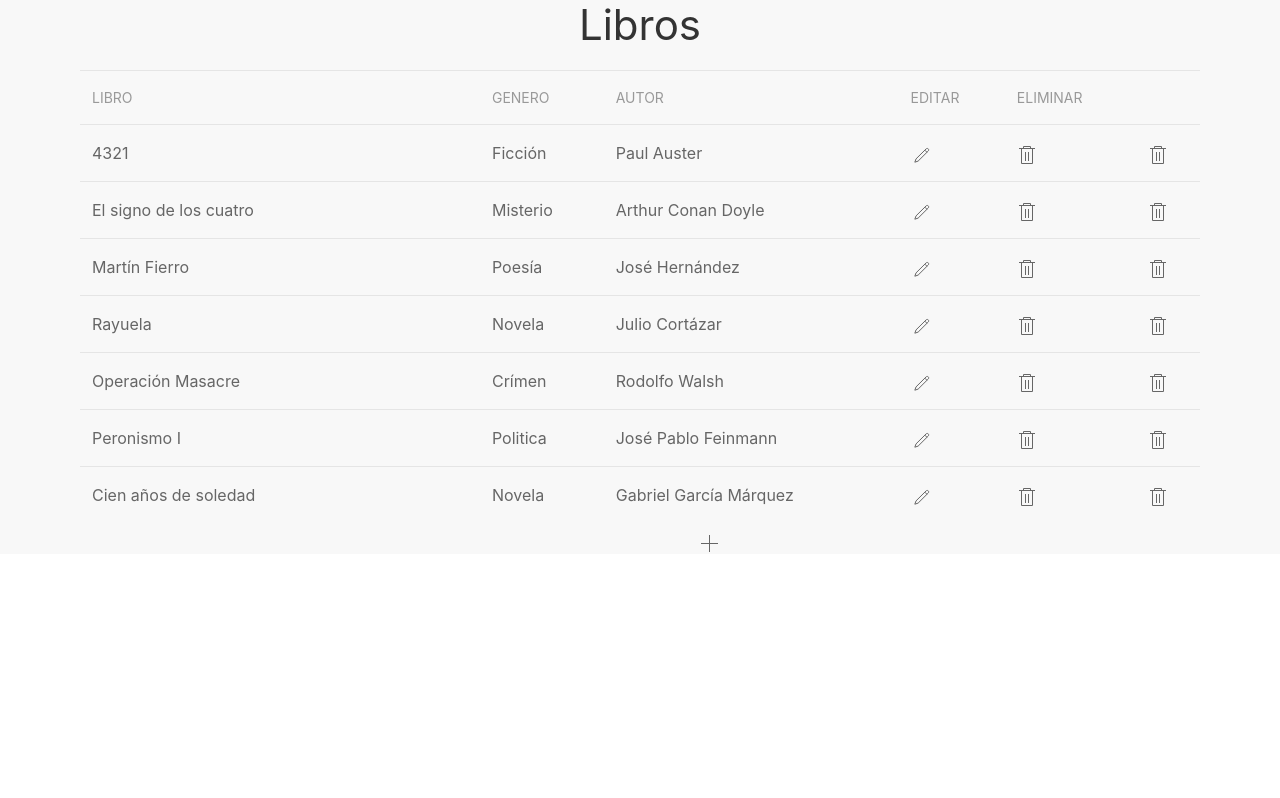
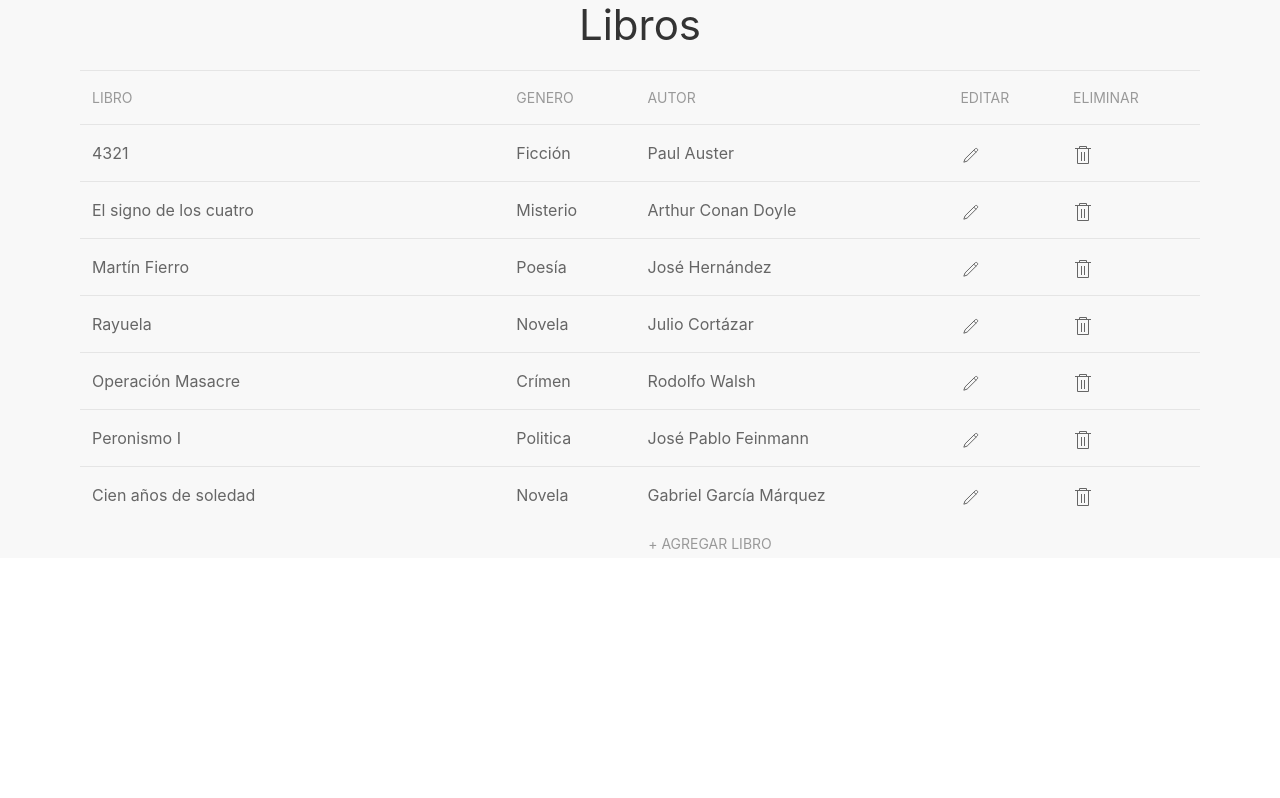
Before and after one commit to clariB17/Mi_biblioteca, a Flask app: page /libros in a window 1280 px wide. Shown: the part 80-878 px from the top of the page. Run offline with Flask 2, Linux system fonts and the light colour scheme; some libraries are stand-ins or nearby versions.

Commit message:
Update libros.html

```diff
--- a/reto_7/templates/libros.html
+++ b/reto_7/templates/libros.html
@@ -14,42 +14,27 @@
                 <th>Autor</th>
                 <th>Editar</th>
                 <th>Eliminar</th>
-                <th></th>
             </tr>
             {% for libro in libros %}
             <tr>
                 <td >{{libro.titulo}}</td>
                 <td>{{libro.genero}}</td>
                 <td>{{libro.autor}}</td>
-                <td>
+                <td class="editar">
                     <a href="{{url_for('editarLibro', libro_id = libro.id )}}" uk-icon="pencil"></a>
                 </td>
-                <td>
+                <td class="borrar">
                     <a href="{{url_for('eliminarLibro', libro_id = libro.id )}}" uk-icon="trash" ></a>
                 </td>
-                <td>
-                    <a  uk-icon="trash" href="#modal" id="{{url_for('eliminarLibro', libro_id = libro.id )}}" uk-toggle></a>
-                    <div id="modal" uk-modal>
-                        <div class="uk-modal-dialog uk-modal-body fondo">
-                            <h2> Estás seguro que querés eliminar el libro {{libro.titulo}}? </h2>
-                            <div class="uk-flex uk-padding-remove">
-                                <form action="#" method='post' class="uk-width-1-4 uk-box-shadow-hover-xlarge ">
-                                    <button class="uk-background-blend-overlay rojo uk-width-4-4 uk-padding-small uk-border-rounded uk-margin-medium-right uk-text-truncate" type="submit">Eliminar</button>
-                                </form>
-                                <button class="naranja uk-modal-close uk-width-1-4 uk-padding-small uk-border-rounded uk-margin-left uk-text-truncate " type="button">Cancelar</button>
-                            </div>
-                        </div>
-                    </div>
-                </td>
-
             </tr>
             {% endfor %}
 
         </table>
     </div>
-    <div class="uk-margin-xlarge-left uk-text-center" uk-tooltip="Agregar Libro">
-        <a class="" href="{{url_for('nuevoLibro')}}" uk-icon="plus"></a>
+    <div class="uk-margin-xlarge-left uk-text-center textol uk-animation-toggle">
+        <a href="{{url_for('nuevoLibro')}}" class="texto uk-text-muted uk-button-small uk-button uk-border-rounded gris uk-animation-shake"> + Agregar libro </a>
     </div>
+
 
 </div>
 {% endblock %}
```
